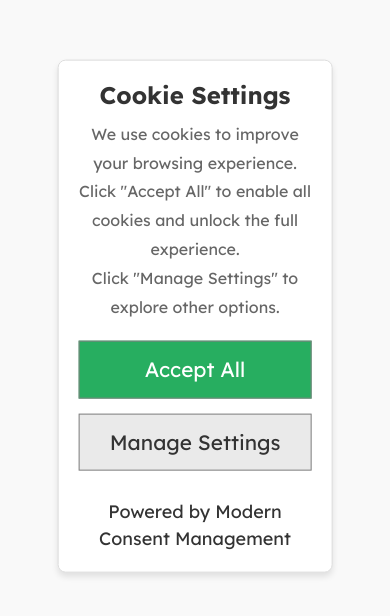
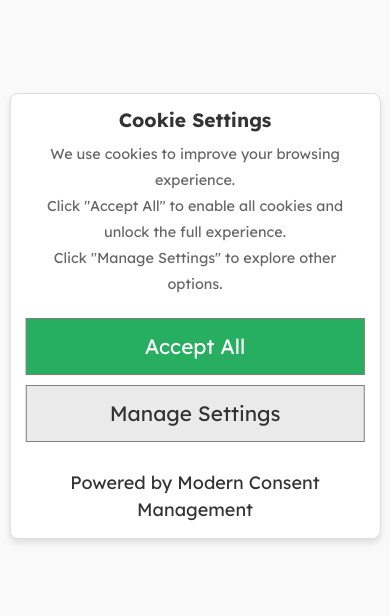
Before and after one commit to vedantbodhe/Website-Modern-Design, a plain HTML site: page index.html in a window 390 px wide. Shown: the part 106-722 px from the top of the page. Drawn offline with nearby package versions, Linux system fonts and the light colour scheme.

Commit message:
css fix dynamic display

```diff
--- a/style.css
+++ b/style.css
@@ -49,7 +49,10 @@ button:hover {
 
 /* Cookie Banner and Settings Menu */
 .cookie-banner, .settings-menu {
-    max-width: 500px;
+    width: 90%; /* Make it responsive to viewport width */
+    max-width: 500px; /* Limit the maximum width */
+    height: auto; /* Automatically adjust height */
+    max-height: 80vh; /* Limit the maximum height to 80% of viewport */
     padding: 20px;
     background-color: white;
     border: 1px solid #ddd;
@@ -63,6 +66,8 @@ button:hover {
     left: 50%;
     transform: translate(-50%, -50%);
     z-index: 9999; /* Ensure the banner is above other content */
+    overflow-y: auto; /* Enable scrolling if content exceeds height */
+    box-sizing: border-box; /* Include padding and border in dimensions */
 }
 
 /* Banner Heading */
@@ -81,6 +86,7 @@ button:hover {
     font-weight: 400; /* Regular weight for paragraphs */
     margin: 10px 0;
     color: #666;
+    word-wrap: break-word; /* Ensure long text breaks properly */
 }
 
 /* Actions Section (Buttons within Banner and Settings Menu) */
@@ -90,13 +96,6 @@ button:hover {
     justify-content: center;
     gap: 10px;
     margin-top: 15px;
-}
-
-/* Ensure the Parent Container Prevents Overflow */
-.cookie-banner, .settings-menu {
-    overflow: hidden; /* Prevent any overflow */
-    word-wrap: break-word; /* Break long text properly */
-    box-sizing: border-box; /* Ensure padding and border are included in the size */
 }
 
 /* Specific Button Colors for Banner */
@@ -187,6 +186,7 @@ input:checked + .slider:before {
 .hero-carousel img {
     height: 60vh;
     object-fit: cover;
+    max-width: 100%; /* Ensure images are responsive */
 }
 
 /* Info Card Styles */
@@ -223,3 +223,26 @@ input:checked + .slider:before {
 .footer a:hover {
     text-decoration: underline;
 }
+
+/* MEDIA QUERY FOR SMALL SCREENS */
+@media (max-width: 768px) {
+    .cookie-banner, .settings-menu {
+        width: 95%; /* Adjust to fit smaller screens */
+        max-width: none; /* Remove width limit for mobile */
+        max-height: 90vh; /* Adjust height for better use of screen space */
+        padding: 15px;
+    }
+
+    .cookie-banner h2, .settings-menu h2 {
+        font-size: 1.2rem; /* Reduce font size for headings */
+    }
+
+    .cookie-banner p, .settings-menu p {
+        font-size: 0.9rem; /* Adjust text size for better readability */
+    }
+
+    .actions {
+        flex-direction: column; /* Stack buttons vertically */
+        gap: 5px; /* Reduce gap between buttons */
+    }
+}
```
